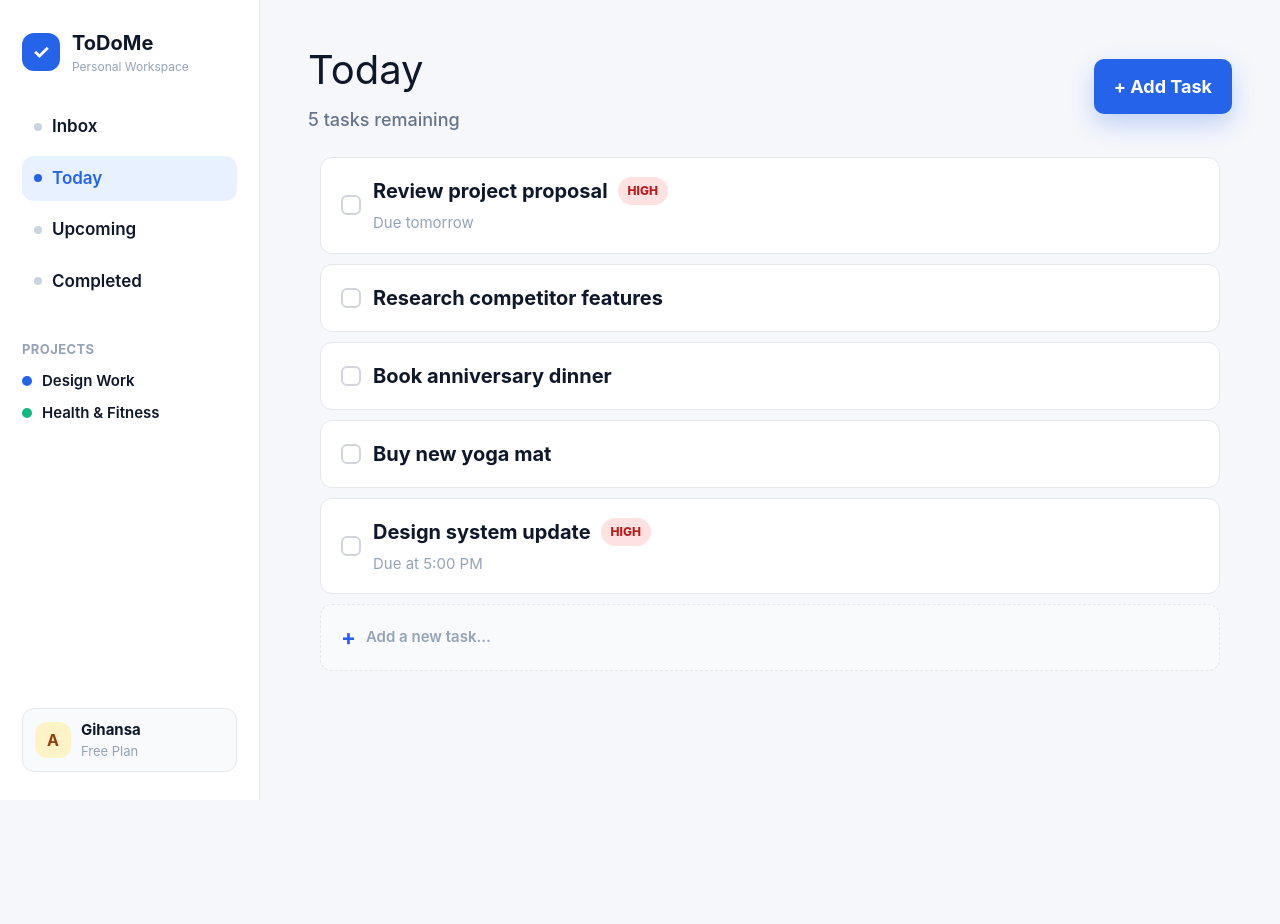
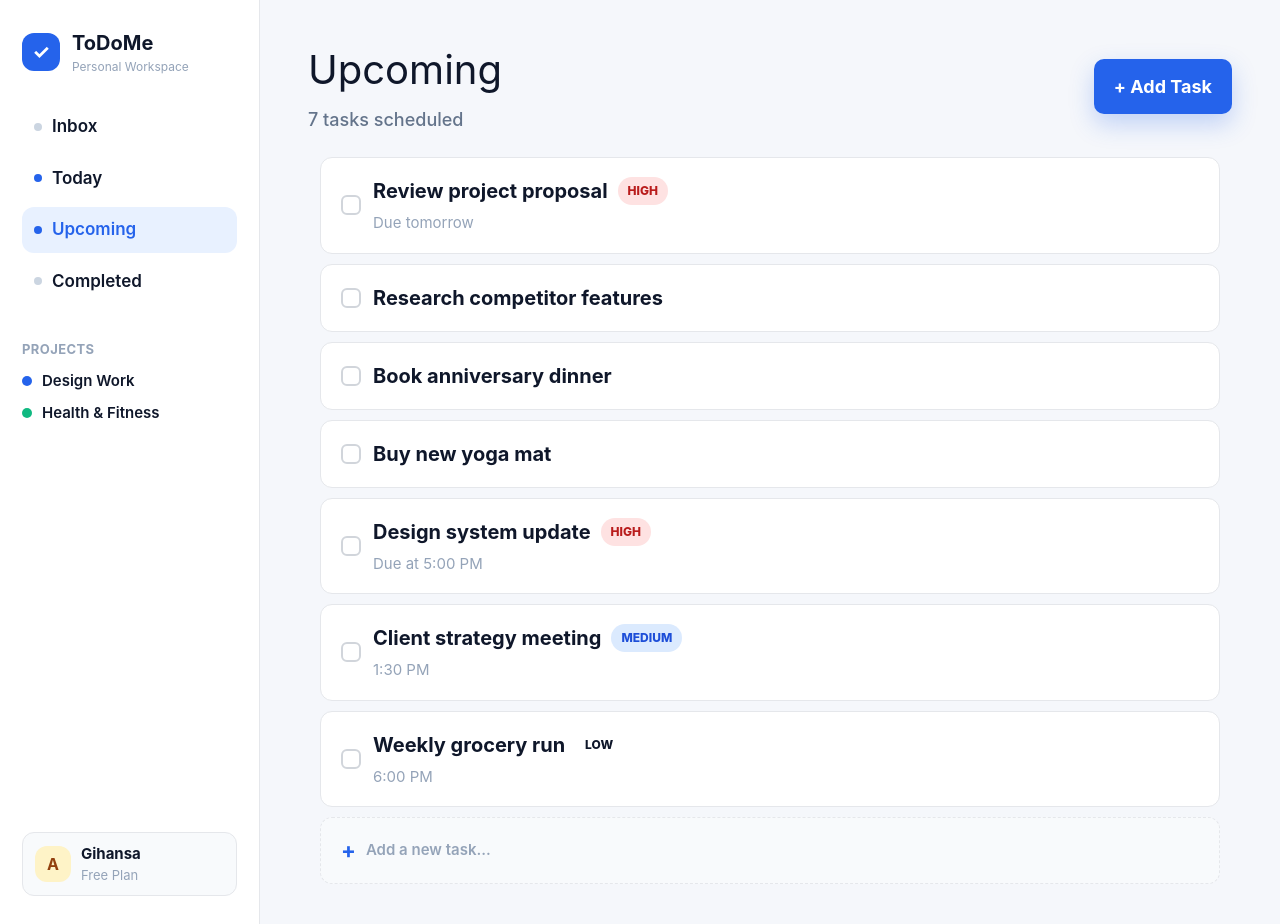
Before and after one commit to ghsenu/To-do-Tracker, a React (Vite) app: page / in a window 1280 px wide. Both pictures are taken after a click on the button "Upcoming". Before the commit the page ends 800 px from the top, so only its background shows below. Built offline with nearby package versions, Linux system fonts and the light colour scheme.

Commit message:
feat:new updates

```diff
--- a/src/App.jsx
+++ b/src/App.jsx
@@ -197,6 +197,63 @@ export default function App() {
     );
   };
 
+  const renderUpcomingView = () => {
+    const upcomingTasks = tasks.filter(t => !t.completed);
+
+    return (
+      <>
+        <header className="content-header">
+          <div>
+            <h1>Upcoming</h1>
+            <p>{upcomingTasks.length} tasks scheduled</p>
+          </div>
+          <button className="primary-btn">+ Add Task</button>
+        </header>
+
+        <div className="task-list">
+          {upcomingTasks.map((task) => (
+            <div key={task.id} className={`task-card ${task.completed ? 'done' : ''}`}>
+              <label className="checkbox">
+                <input
+                  type="checkbox"
+                  defaultChecked={task.completed}
+                  onChange={() => {
+                    setTasks(
+                      tasks.map((t) => (t.id === task.id ? { ...t, completed: !t.completed } : t))
+                    );
+                  }}
+                />
+                <span className="checkmark" />
+              </label>
+
+              <div className="task-body">
+                <div className="task-title-row">
+                  <span className={`task-title ${task.completed ? 'completed' : ''}`}>
+                    {task.title}
+                  </span>
+                  {task.status && (
+                    <span className={`badge ${task.status}`}>
+                      {task.status === 'high' && 'HIGH'}
+                      {task.status === 'medium' && 'MEDIUM'}
+                      {task.status === 'low' && 'LOW'}
+                      {task.status === 'upcoming' && 'UPCOMING'}
+                    </span>
+                  )}
+                </div>
+                {task.note && <div className="task-note">{task.note}</div>}
+              </div>
+            </div>
+          ))}
+
+          <div className="task-card add-row">
+            <span className="plus">+</span>
+            <span className="placeholder">Add a new task...</span>
+          </div>
+        </div>
+      </>
+    );
+  };
+
   return (
     <div className="app-shell">
       <aside className="sidebar">
@@ -221,7 +278,10 @@ export default function App() {
           >
             <span className="nav-dot blue" /> Today
           </button>
-          <button className="nav-item">
+          <button
+            className={`nav-item ${currentView === 'upcoming' ? 'active' : ''}`}
+            onClick={() => setCurrentView('upcoming')}
+          >
             <span className="nav-dot" /> Upcoming
           </button>
           <button className="nav-item">
@@ -251,6 +311,7 @@ export default function App() {
       <main className="content">
         {currentView === 'today' && renderTodayView()}
         {currentView === 'inbox' && renderInboxView()}
+        {currentView === 'upcoming' && renderUpcomingView()}
       </main>
     </div>
   );
```
